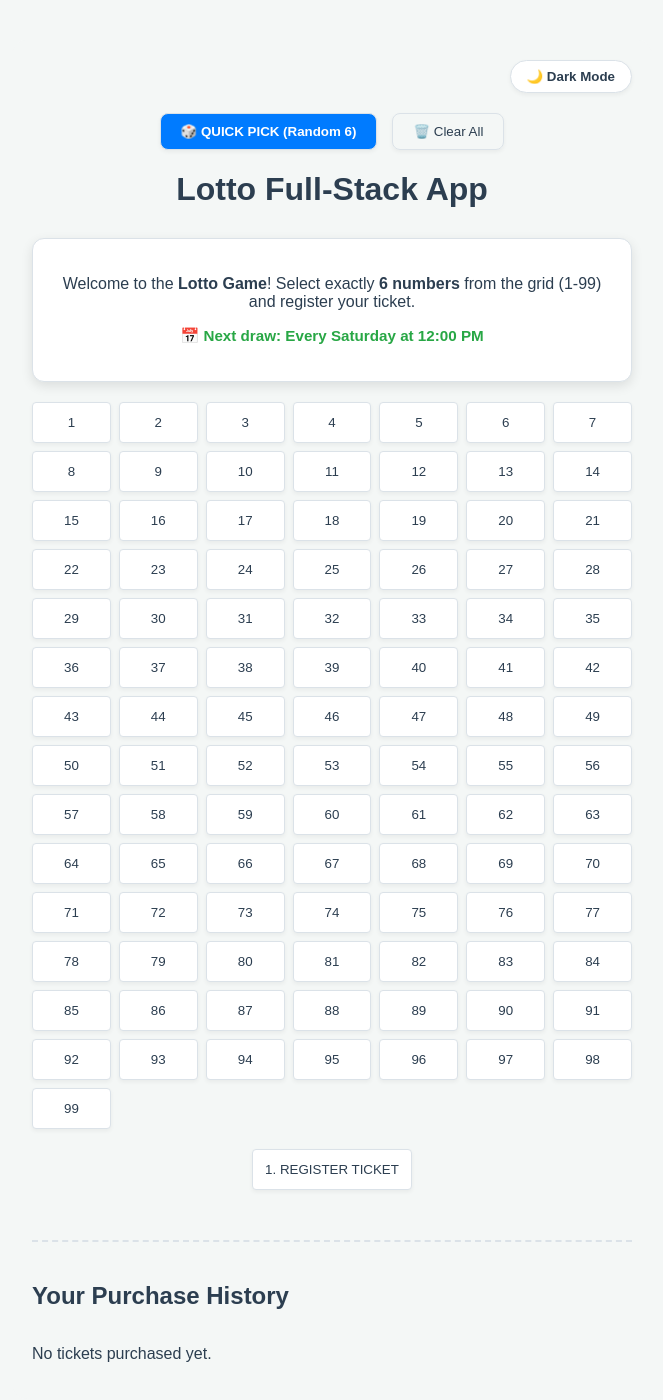
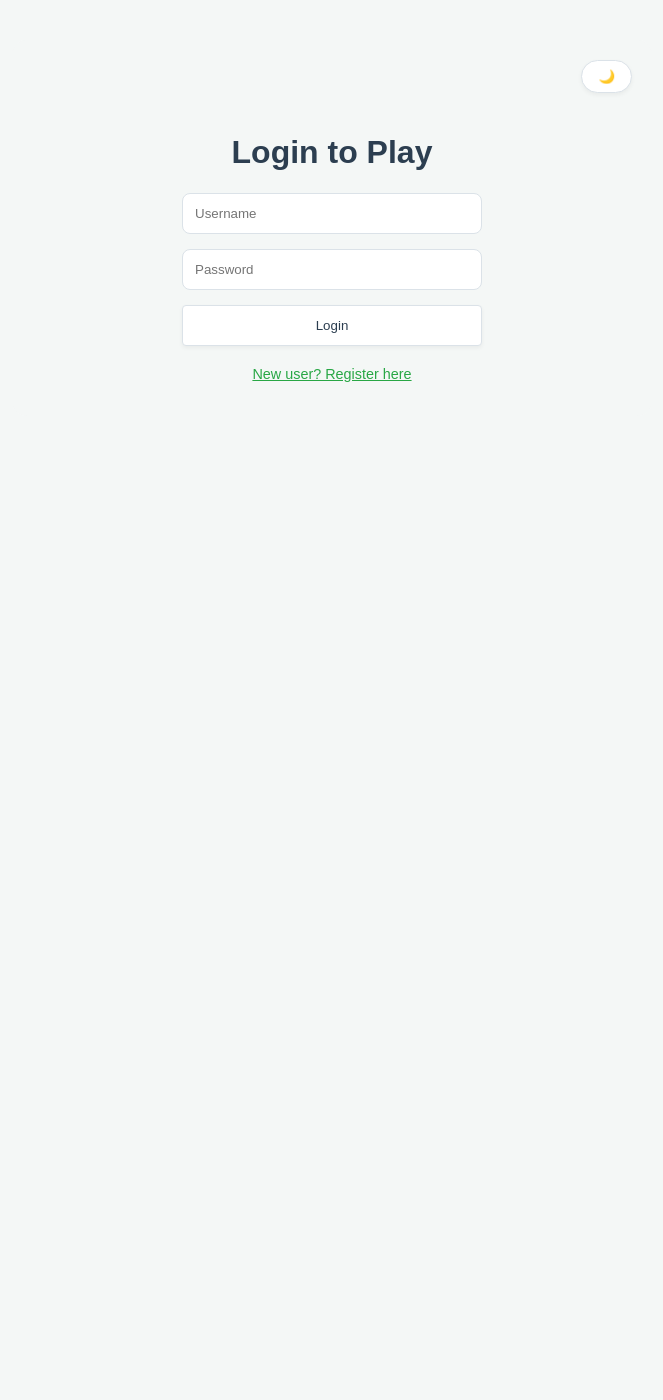
Before and after one commit to AgnieszkaMagura/lotto-frontend, a React (Create React App) app: page / in a window 1280 px wide. Shown: the top 1400 px of the page, without its empty margins (308-971 px from the left). After the commit the page ends 800 px from the top, so only its background shows below. Built offline with nearby package versions, Linux system fonts and the light colour scheme.

Commit message:
feat: add password validation and improve UX in registration

```diff
--- a/src/App.css
+++ b/src/App.css
@@ -170,3 +170,36 @@ button.selected {
     font-weight: bold;
     font-size: 0.8rem;
 }
+
+.auth-form {
+    display: flex;
+    flex-direction: column;
+    gap: 15px;
+    max-width: 300px;
+    margin: 20px auto;
+}
+
+.auth-form input {
+    padding: 12px;
+    border-radius: 8px;
+    border: 1px solid var(--border-color);
+    background: var(--card-bg);
+    color: var(--text-color);
+}
+
+.auth-toggle {
+    cursor: pointer;
+    color: var(--primary-color);
+    text-decoration: underline;
+    font-size: 0.9rem;
+    margin-top: 15px;
+}
+
+.header-actions {
+    display: flex;
+    justify-content: space-between;
+    align-items: center;
+    margin-bottom: 20px;
+    padding-bottom: 10px;
+    border-bottom: 1px solid var(--border-color);
+}
--- a/src/App.tsx
+++ b/src/App.tsx
@@ -1,9 +1,15 @@
-import React, {useState, useEffect} from 'react';
+import React, { useState, useEffect } from 'react';
 import axios from 'axios';
 import './App.css';
-import {LottoGame, ResultDto} from './types';
+import { LottoGame, ResultDto } from './types';
 
 const App: React.FC = () => {
+    // --- AUTH STATE ---
+    const [user, setUser] = useState<string | null>(localStorage.getItem('user'));
+    const [authData, setAuthData] = useState({ username: '', password: '' });
+    const [isRegistering, setIsRegistering] = useState(false);
+
+    // --- GAME STATE ---
     const [selectedNumbers, setSelectedNumbers] = useState<number[]>([]);
     const [ticket, setTicket] = useState<LottoGame | null>(null);
     const [gameResult, setGameResult] = useState<ResultDto | null>(null);
@@ -11,39 +17,75 @@ const App: React.FC = () => {
     const [error, setError] = useState<string | null>(null);
     const [allTickets, setAllTickets] = useState<LottoGame[]>(() => {
         const saved = localStorage.getItem('lotto_history');
-        // Jeśli znaleźliśmy dane, parsujemy je z tekstu na obiekt, jeśli nie - dajemy pustą tablicę
         return saved ? JSON.parse(saved) : [];
     });
 
-    // Inicjalizacja stanu Dark Mode z localStorage
-    const [darkMode, setDarkMode] = useState<boolean>(() => {
-        return localStorage.getItem('theme') === 'dark';
-    });
+    const [darkMode, setDarkMode] = useState<boolean>(() => localStorage.getItem('theme') === 'dark');
 
-    // Efekt zarządzający motywem i zapisem w przeglądarce
+    // --- SHARED REGEX FOR SPECIAL CHARACTERS (including dot, slashes, etc.) ---
+    const specialCharRegex = /[!@#$%^&*()_+\-=[\]{};':"\\|,.<>\/?\.]/;
+
+    // --- THEME & HISTORY EFFECTS ---
     useEffect(() => {
-        if (darkMode) {
-            document.documentElement.setAttribute('data-theme', 'dark');
-            localStorage.setItem('theme', 'dark');
-        } else {
-            document.documentElement.setAttribute('data-theme', 'light');
-            localStorage.setItem('theme', 'light');
-        }
+        document.documentElement.setAttribute('data-theme', darkMode ? 'dark' : 'light');
+        localStorage.setItem('theme', darkMode ? 'dark' : 'light');
     }, [darkMode]);
 
     useEffect(() => {
         localStorage.setItem('lotto_history', JSON.stringify(allTickets));
     }, [allTickets]);
 
-    const clearHistory = () => {
-        if (window.confirm("Are you sure you want to delete all tickets?")) {
-            setAllTickets([]);
-            localStorage.removeItem('lotto_history');
+    // --- PASSWORD VALIDATION HELPER ---
+    const isPasswordValid = (password: string) => {
+        // Min 6 chars, 1 uppercase, and 1 special char from our expanded list
+        const passwordRegex = new RegExp(`^(?=.*[A-Z])(?=.*${specialCharRegex.source})(?=.{6,})`);
+        return passwordRegex.test(password);
+    };
+
+    // --- AUTH FUNCTIONS ---
+    const handleAuth = async (e: React.FormEvent) => {
+        e.preventDefault();
+        setLoading(true);
+        setError(null);
+
+        if (isRegistering && !isPasswordValid(authData.password)) {
+            setError("Password must be at least 6 characters, include one uppercase letter and one special character.");
+            setLoading(false);
+            return;
+        }
+
+        const endpoint = isRegistering ? '/register' : '/token';
+
+        try {
+            const response = await axios.post(`http://localhost:8080${endpoint}`, {
+                username: authData.username,
+                password: authData.password
+            });
+
+            if (!isRegistering) {
+                const { username, token } = response.data;
+                setUser(username);
+                localStorage.setItem('user', username);
+                localStorage.setItem('token', token);
+            } else {
+                alert(`User ${response.data.username} created! Please log in.`);
+                setIsRegistering(false);
+                setAuthData({ username: '', password: '' });
+            }
+        } catch (err: any) {
+            setError(err.response?.status === 403 ? "Invalid credentials." : "Server error.");
+        } finally {
+            setLoading(false);
         }
     };
 
-    const toggleDarkMode = () => setDarkMode(!darkMode);
+    const handleLogout = () => {
+        setUser(null);
+        localStorage.removeItem('user');
+        localStorage.removeItem('token');
+    };
 
+    // --- GAME FUNCTIONS ---
     const toggleNumber = (num: number) => {
         setError(null);
         if (selectedNumbers.includes(num)) {
@@ -58,7 +100,6 @@ const App: React.FC = () => {
         while (randoms.size < 6) {
             randoms.add(Math.floor(Math.random() * 99) + 1);
         }
-        // Sortujemy, żeby ładnie wyglądało w UI
         setSelectedNumbers(Array.from(randoms).sort((a, b) => a - b));
         setError(null);
     };
@@ -68,10 +109,13 @@ const App: React.FC = () => {
         setTicket(null);
         setGameResult(null);
         setError(null);
+
+        const token = localStorage.getItem('token');
         try {
-            const response = await axios.post<LottoGame>('http://localhost:8080/inputNumbers', {
-                inputNumbers: selectedNumbers
-            });
+            const response = await axios.post<LottoGame>('http://localhost:8080/inputNumbers',
+                { inputNumbers: selectedNumbers },
+                { headers: { Authorization: `Bearer ${token}` } }
+            );
             setTicket(response.data);
             setAllTickets(prev => [response.data, ...prev]);
         } catch (err) {
@@ -85,92 +129,146 @@ const App: React.FC = () => {
         if (!ticket) return;
         setLoading(true);
         setError(null);
+
+        const token = localStorage.getItem('token');
         try {
-            const response = await axios.get<ResultDto>(`http://localhost:8080/results/${ticket.ticketDto.hash}`);
+            const response = await axios.get<ResultDto>(`http://localhost:8080/results/${ticket.ticketDto.hash}`,
+                { headers: { Authorization: `Bearer ${token}` } }
+            );
             setGameResult(response.data);
         } catch (err: any) {
-            if (err.response && err.response.status === 404) {
-                setError("Result is not ready yet (draw happens on Saturday).");
-            } else {
-                setError("A connection or server error occurred.");
-            }
-            console.error(err);
+            setError(err.response?.status === 404 ? "Result is not ready yet." : "Server error.");
         } finally {
             setLoading(false);
         }
     };
 
     const playAgain = () => {
-        setSelectedNumbers([]); // Czyścimy wybrane numery
-        setTicket(null);        // Usuwamy zarejestrowany bilet
-        setGameResult(null);        // Usuwamy wynik losowania
-        setError(null);         // czyścimy ewentualne błędy
+        setSelectedNumbers([]);
+        setTicket(null);
+        setGameResult(null);
+        setError(null);
     };
 
+    const clearHistory = () => {
+        if (window.confirm("Delete all tickets?")) {
+            setAllTickets([]);
+            localStorage.removeItem('lotto_history');
+        }
+    };
 
+    const toggleDarkMode = () => setDarkMode(!darkMode);
+
+    // --- RENDER LOGIN/REGISTER PAGE ---
+    if (!user) {
+        return (
+            <div className="container auth-page">
+                <div style={{ display: 'flex', justifyContent: 'flex-end' }}>
+                    <button onClick={toggleDarkMode} className="theme-toggle">{darkMode ? '☀️' : '🌙'}</button>
+                </div>
+                <h1>{isRegistering ? 'Create Account' : 'Login to Play'}</h1>
+                <form onSubmit={handleAuth} className="auth-form">
+                    <input
+                        type="text"
+                        placeholder="Username"
+                        required
+                        value={authData.username}
+                        onChange={(e) => setAuthData({ ...authData, username: e.target.value })}
+                    />
+                    <input
+                        type="password"
+                        placeholder="Password"
+                        required
+                        value={authData.password}
+                        onChange={(e) => setAuthData({ ...authData, password: e.target.value })}
+                    />
+
+                    {isRegistering && (
+                        <div className="password-hints">
+                            <p style={{ color: authData.password.length >= 6 ? '#2ecc71' : '#e74c3c' }}>
+                                {authData.password.length >= 6 ? '✓' : '○'} Min. 6 characters
+                            </p>
+                            <p style={{ color: /[A-Z]/.test(authData.password) ? '#2ecc71' : '#e74c3c' }}>
+                                {/[A-Z]/.test(authData.password) ? '✓' : '○'} One uppercase letter
+                            </p>
+                            {/* Updated this part to use the expanded regex for real-time hint coloring */}
+                            <p style={{ color: specialCharRegex.test(authData.password) ? '#2ecc71' : '#e74c3c' }}>
+                                {specialCharRegex.test(authData.password) ? '✓' : '○'} One special character
+                            </p>
+                        </div>
+                    )}
+
+                    <button type="submit" className="play-button" disabled={loading}>
+                        {loading ? 'Processing...' : (isRegistering ? 'Register' : 'Login')}
+                    </button>
+                    {error && <p className="error-box">{error}</p>}
+                </form>
+                <p className="auth-toggle" onClick={() => {
+                    setIsRegistering(!isRegistering);
+                    setError(null);
+                }}>
+                    {isRegistering ? 'Already have an account? Log in' : 'New user? Register here'}
+                </p>
+            </div>
+        );
+    }
+
+    // --- RENDER GAME PAGE ---
     return (
         <div className="container">
-            {/* Przycisk przełączania motywu */}
-            <div style={{display: 'flex', justifyContent: 'flex-end'}}>
-                <button onClick={toggleDarkMode} className="theme-toggle">
-                    {darkMode ? '☀️ Light Mode' : '🌙 Dark Mode'}
-                </button>
+            <div className="header-actions">
+                <span>Welcome, <strong>{user}</strong>!</span>
+                <div className="buttons">
+                    <button onClick={handleLogout} className="clear-button">Logout</button>
+                    <button onClick={toggleDarkMode} className="theme-toggle">{darkMode ? '☀️' : '🌙'}</button>
+                </div>
             </div>
 
             <div className="quick-pick-container">
-                <button onClick={generateRandomNumbers} className="random-button">
-                    🎲 QUICK PICK (Random 6)
-                </button>
-                <button onClick={() => setSelectedNumbers([])} className="clear-button">
-                    🗑️ Clear All
-                </button>
+                <button onClick={generateRandomNumbers} className="random-button">🎲 QUICK PICK (Random 6)</button>
+                <button onClick={() => setSelectedNumbers([])} className="clear-button">🗑️ Clear All</button>
             </div>
 
-            <h1>Lotto Full-Stack App</h1>
+            <h1>Lotto Game</h1>
 
-            {/* --- NEW INSTRUCTION SECTION --- */}
             <div className="instruction-box">
+                <h2>How to Play</h2>
                 <p>
-                    Welcome to the <strong>Lotto Game</strong>!
-                    Select exactly <strong>6 numbers</strong> from the grid (1-99) and register your ticket.
+                    Welcome to the <strong>Lotto Full-Stack Experience</strong>! To participate, please select exactly
+                    <strong> 6 unique numbers</strong> from the interactive grid below (1-99).
                 </p>
-                <p className="draw-info">
-                    📅 Next draw: <strong>Every Saturday at 12:00 PM</strong>
+                <p>
+                    Short on time? Use the <strong>"🎲 QUICK PICK"</strong> button to instantly generate a set of
+                    random lucky numbers! Once you're ready, click <strong>"Register Ticket"</strong> to secure your entry.
                 </p>
+                <div className="draw-status-pill">
+                    <span className="calendar-icon">📅</span>
+                    <span>Next Official Draw: <strong>Every Saturday at 12:00 PM</strong></span>
+                </div>
             </div>
-            {/* ------------------------------- */}
 
-            {error && !gameResult?.responseDto && (
-                <div className="error-box">{error}</div>
-            )}
+            {error && <div className="error-box">{error}</div>}
 
             <div className="grid">
-                {Array.from({length: 99}, (_, i) => i + 1).map(num => (
-                    <button
-                        key={num}
-                        onClick={() => toggleNumber(num)}
-                        className={selectedNumbers.includes(num) ? 'selected' : ''}
-                    >
+                {Array.from({ length: 99 }, (_, i) => i + 1).map(num => (
+                    <button key={num} onClick={() => toggleNumber(num)}
+                            className={selectedNumbers.includes(num) ? 'selected' : ''}>
                         {num}
                     </button>
                 ))}
             </div>
 
             <div className="controls">
-                <button
-                    onClick={sendTicket}
-                    disabled={selectedNumbers.length !== 6 || loading}
-                    className="play-button"
-                >
+                <button onClick={sendTicket} disabled={selectedNumbers.length !== 6 || loading} className="play-button">
                     {loading ? 'Processing...' : '1. REGISTER TICKET'}
                 </button>
             </div>
 
             {ticket && (
                 <div className="ticket-box">
-                    <h3>Ticket Registered Successfully!</h3>
-                    <p>Your ID: <code>{ticket.ticketDto.hash}</code></p>
-                    <p>Your Numbers: {ticket.ticketDto.numbers.join(', ')}</p>
+                    <h3>Ticket Registered!</h3>
+                    <p>ID: <code>{ticket.ticketDto.hash}</code></p>
+                    <p>Numbers: {ticket.ticketDto.numbers.join(', ')}</p>
                     <button onClick={checkResult} className="check-button">2. CHECK IF YOU WON</button>
                 </div>
             )}
@@ -188,35 +286,25 @@ const App: React.FC = () => {
                             <p>Status: {gameResult.responseDto.isWinner ? "WINNER! 🎉" : "TRY AGAIN 😢"}</p>
                         </div>
                     ) : (
-                        <div className="info-wait">
-                            <p>Draw Date: {ticket?.ticketDto.drawDate}</p>
-                        </div>
+                        <p>Draw Date: {ticket?.ticketDto.drawDate}</p>
                     )}
-
-                    {/* Przycisk resetu gry - teraz bezpiecznie wewnątrz bloku gameResult */}
-                    <button onClick={playAgain} className="play-again-button">
-                        🔄 Buy Another Ticket
-                    </button>
+                    <button onClick={playAgain} className="play-again-button">🔄 Buy Another Ticket</button>
                 </div>
             )}
+
             <div className="history-container">
-                <div style={{display: 'flex', justifyContent: 'space-between', alignItems: 'center'}}>
-                    <h2>Your Purchase History</h2>
-                    {allTickets.length > 0 && (
-                        <button onClick={clearHistory} className="clear-history-btn">🗑️ Clear</button>
-                    )}
+                <div style={{ display: 'flex', justifyContent: 'space-between' }}>
+                    <h2>Purchase History</h2>
+                    {allTickets.length > 0 && <button onClick={clearHistory} className="clear-history-btn">🗑️ Clear</button>}
                 </div>
-                {allTickets.length === 0 ? (
-                    <p>No tickets purchased yet.</p>
-                ) : (
-                    allTickets.map((t, index) => (
+                {allTickets.length === 0 ? <p>No tickets yet.</p> :
+                    allTickets.map((t, idx) => (
                         <div key={t.ticketDto.hash} className="history-item">
-                            <span>#{allTickets.length - index}</span>
+                            <span>#{allTickets.length - idx}</span>
                             <p>Numbers: <strong>{t.ticketDto.numbers.join(', ')}</strong></p>
-                            <small>ID: {t.ticketDto.hash}</small>
                         </div>
                     ))
-                )}
+                }
             </div>
         </div>
     );
```
